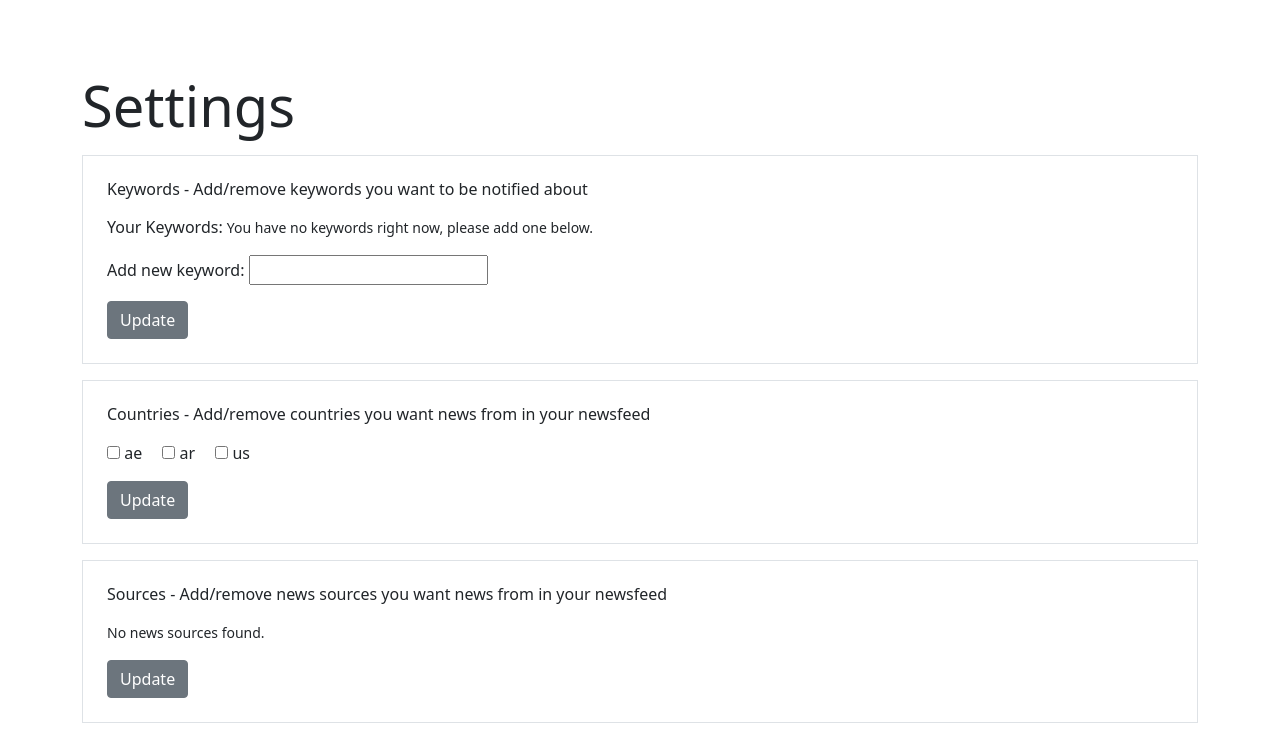
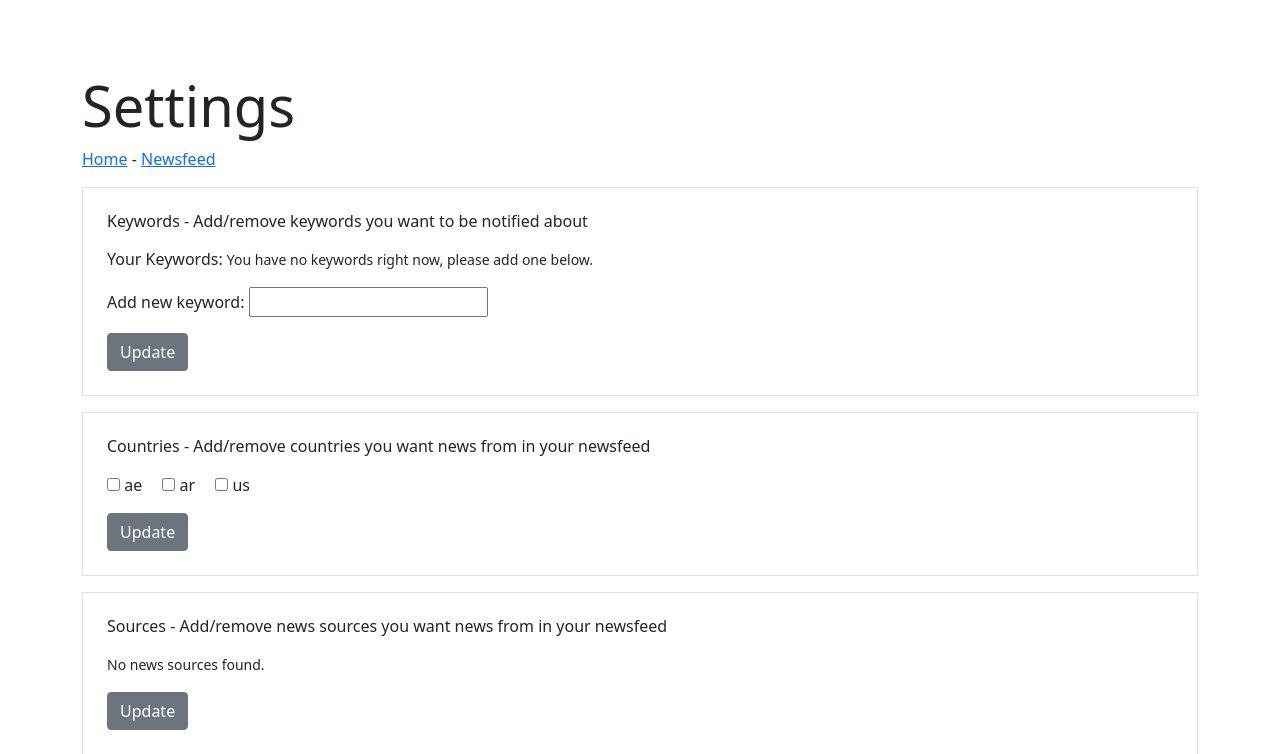
Before and after one commit to saqibur/newsfeed-portal, a Django app: template templates/users/settings.html in a window 1280 px wide. Shown: the top 754 px of the page. Run offline with Django 3.2, Linux system fonts and the light colour scheme; the template is opened without the code that fills it: values that come from a table or form of the project are taken from there, others are empty; parts of the project's set-up code (start-up, migrations or seed data) failed here and were passed over.

Commit message:
Add navigation to settings

```diff
--- a/templates/users/settings.html
+++ b/templates/users/settings.html
@@ -5,6 +5,9 @@
 {% block content %}
   <div class="container">
     <h2 class="display-4">Settings</h2>
+    <a href="{% url 'user:home' %}"class="">Home</a>
+    -
+    <a href="{% url 'user:newsfeed' %}"class="">Newsfeed</a>
     <form method="post">
       {% csrf_token %}
       <div class="border p-4 mt-3 mb-3">
```
